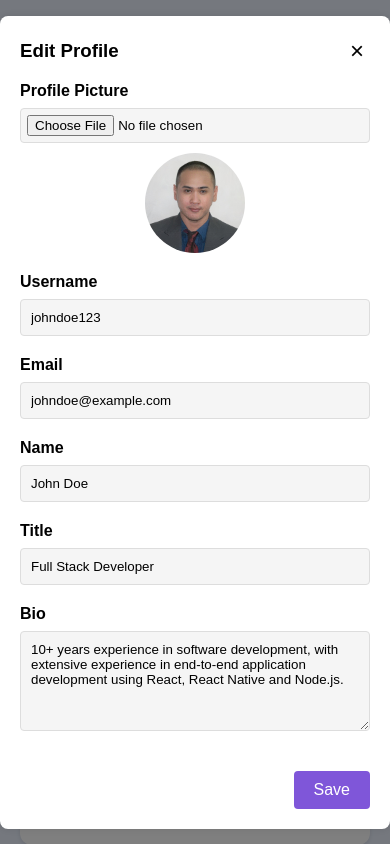
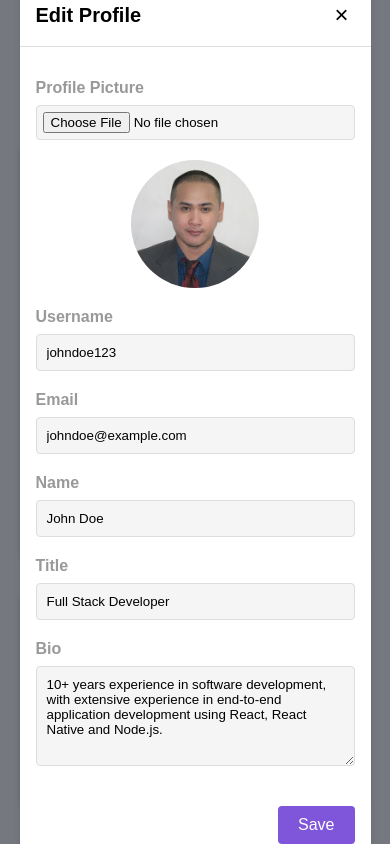
Before and after one commit to micchyboy237/jet-resume, a React (Create React App) app: page / in a window 390 px wide. Both pictures are taken after a click on the button 340 px from the left and 167 px from the top of the page. Shown: the top 844 px of the page. Built offline with nearby package versions, Linux system fonts and the light colour scheme.

Commit message:
Fixes on modal responsive UI

```diff
--- a/package.json
+++ b/package.json
@@ -28,7 +28,8 @@
     "start": "react-scripts start",
     "build": "react-scripts build",
     "test": "react-scripts test",
-    "eject": "react-scripts eject"
+    "eject": "react-scripts eject",
+    "deploy": "npm run build && firebase deploy"
   },
   "eslintConfig": {
     "extends": [
--- a/src/components/Modal/index.tsx
+++ b/src/components/Modal/index.tsx
@@ -2,6 +2,7 @@ import React, { useEffect } from 'react'
 import {
   CloseButton,
   ModalBackdrop,
+  ModalBody,
   ModalContent,
   ModalHeader,
   ModalTitle,
@@ -36,7 +37,7 @@ const Modal: React.FC<ModalProps> = ({ isOpen, onClose, title, children }) => {
           <ModalTitle>{title}</ModalTitle>
           <CloseButton onClick={onClose}>&times;</CloseButton>
         </ModalHeader>
-        {children}
+        <ModalBody>{children}</ModalBody>
       </ModalContent>
     </ModalBackdrop>
   )
--- a/src/components/Modal/styles.ts
+++ b/src/components/Modal/styles.ts
@@ -15,19 +15,14 @@ export const ModalBackdrop = styled.div`
 
 export const ModalContent = styled.div`
   background: ${({ theme }) => theme.colors.modalBackground};
-  padding: 1.25rem;
   border-radius: 0.5rem;
-  width: 25rem;
-  max-width: 100%;
+  width: 90%; // Use relative units for width
+  overflow-y: auto; // Enable scrolling when content overflows
   box-shadow: 0 0 10px rgba(0, 0, 0, 0.1);
   animation: fadeIn 0.3s ease-in-out;
 
-  @media (min-width: 480px) {
-    padding: 1.5rem;
-  }
-
   @media (min-width: 768px) {
-    padding: 1.75rem;
+    max-width: 500px;
   }
 
   @keyframes fadeIn {
@@ -47,10 +42,33 @@ export const ModalHeader = styled.div`
   justify-content: space-between;
   align-items: center;
   margin-bottom: 1rem;
+  border-bottom: 1px solid ${({ theme }) => theme.colors.border};
+  padding: 1rem;
+
+  @media (min-width: 480px) {
+    padding: 1.25rem;
+  }
+
+  @media (min-width: 768px) {
+    padding: 1.5rem;
+  }
+`
+
+export const ModalBody = styled.div`
+  padding: 1rem;
+
+  @media (min-width: 480px) {
+    padding: 1.25rem;
+  }
+
+  @media (min-width: 768px) {
+    padding: 1.5rem;
+  }
 `
 
 export const ModalTitle = styled.h3`
   margin: 0;
+  font-size: 1.25rem;
 `
 
 export const CloseButton = styled.button`
--- a/src/pages/Dashboard/ProfileCard/ProfileModal/index.tsx
+++ b/src/pages/Dashboard/ProfileCard/ProfileModal/index.tsx
@@ -7,6 +7,7 @@ import {
   FileInput,
   Form,
   FormField,
+  FormImage,
   Input,
   Label,
   TextArea,
@@ -58,18 +59,7 @@ const ProfileModal: React.FC<ProfileModalProps> = ({ isOpen, closeModal }) => {
             onChange={handleFileChange}
           />
           {formState.profilePicture && (
-            <img
-              src={formState.profilePicture}
-              alt="Profile Preview"
-              style={{
-                marginTop: '10px',
-                maxWidth: '100px',
-                maxHeight: '100px',
-                borderRadius: '50%',
-                objectFit: 'cover',
-                alignSelf: 'center',
-              }}
-            />
+            <FormImage src={formState.profilePicture} alt="Profile Preview" />
           )}
         </FormField>
         <FormField>
--- a/src/pages/Dashboard/ProfileCard/ProfileModal/styles.ts
+++ b/src/pages/Dashboard/ProfileCard/ProfileModal/styles.ts
@@ -1,15 +1,9 @@
 import styled from 'styled-components'
 
 export const Form = styled.form`
-  width: 100%;
-  max-width: 90vw;
   margin: 0 auto;
   display: flex;
   flex-direction: column;
-
-  @media (min-width: 576px) {
-    max-width: 500px;
-  }
 `
 
 export const FormField = styled.div`
@@ -18,12 +12,26 @@ export const FormField = styled.div`
   flex-direction: column;
 `
 
+export const FormImage = styled.img`
+  margin-top: 1.25rem;
+  align-self: center;
+  object-fit: cover;
+  border-radius: 50%;
+  width: 8rem;
+  height: 8rem;
+
+  @media (min-width: 768px) {
+    width: 10rem;
+    height: 10rem;
+  }
+`
+
 export const Label = styled.label`
   display: block;
   margin-bottom: 0.5rem;
   font-family: ${({ theme }) => theme.fonts.main};
-  font-weight: bold;
-  color: ${({ theme }) => theme.colors.text};
+  font-weight: 600;
+  color: ${({ theme }) => theme.colors.textGray};
 `
 
 export const Input = styled.input`
--- a/src/pages/Dashboard/ProfileCard/styles.ts
+++ b/src/pages/Dashboard/ProfileCard/styles.ts
@@ -51,12 +51,17 @@ export const ProfileCardInfo = styled.div`
 `
 
 export const ProfileCardImage = styled.img`
-  width: 10rem;
-  height: 10rem;
   border-radius: 50%;
   object-fit: cover;
   margin-bottom: 1rem;
   border: 0.125rem solid ${({ theme }) => theme.colors.primary};
+  width: 8rem;
+  height: 8rem;
+
+  @media (min-width: 768px) {
+    width: 10rem;
+    height: 10rem;
+  }
 `
 
 export const ProfileCardBio = styled.p`
--- a/src/theme/GlobalStyle.ts
+++ b/src/theme/GlobalStyle.ts
@@ -12,6 +12,11 @@ const GlobalStyle = createGlobalStyle`
     font-family: ${({ theme }) => theme.fonts.main};
   }
 
+  body.modal-open {
+    overflow: hidden;
+  }
+
+
   input, textarea, button {
     font-family: ${({ theme }) => theme.fonts.main};
   }
--- a/src/theme/index.tsx
+++ b/src/theme/index.tsx
@@ -35,6 +35,7 @@ export const lightTheme: DefaultTheme = {
     background: '#eaf1fd',
     backgroundSecondary: '#f5f5f5',
     backgroundLight: '#f9f9f9',
+    border: '#ddd',
     text: '#000000',
     textLight: '#555555',
     textLighter: '#777777',
@@ -64,6 +65,7 @@ export const darkTheme: DefaultTheme = {
     background: '#121212',
     backgroundSecondary: '#1e1e1e',
     backgroundLight: '#333333',
+    border: '#333333',
     text: '#ffffff',
     textLight: '#dddddd',
     textLighter: '#ffffff',
--- a/src/theme/styled.d.ts
+++ b/src/theme/styled.d.ts
@@ -10,6 +10,7 @@ declare module 'styled-components' {
       background: string
       backgroundSecondary: string
       backgroundLight: string
+      border: string
       text: string
       textLight: string
       textLighter: string
```
